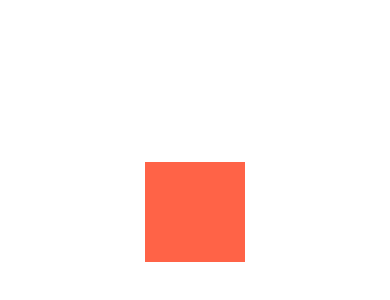
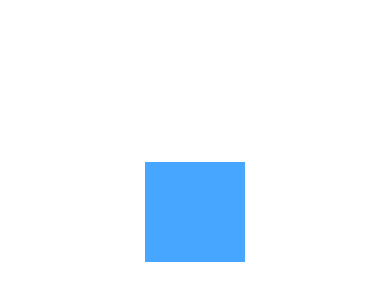
Before and after one commit to proxima2182/practice-react-native, a React Native app: screen / in a window 390 px wide. Shown: the part 410-710 px from the top of the page. Built offline with nearby package versions, Linux system fonts and the light colour scheme.

Commit message:
Do(Practice) : animated interpolation

```diff
--- a/App.js
+++ b/App.js
@@ -1,5 +1,5 @@
 import styled from "styled-components/native";
-import {Animated, Pressable} from "react-native";
+import {Animated, Dimensions, Pressable} from "react-native";
 import {useRef, useState} from "react";
 
 const Container = styled.View`
@@ -14,6 +14,9 @@
     width: 100px;
     height: 100px;
 `;
+
+const {width: SCREEN_WIDTH, height: SCREEN_HEIGHT} = Dimensions.get("screen");
+
 export default function App() {
     // 1. Animated.Value 를 사용한다
     // 2. 직접 Animated.Value 값을 설정하지 않는다
@@ -23,34 +26,42 @@
 
     // state 는 rerender 하기 때문에 animation 관련 상태값을 저장하기 위해서는 useRef 를 사용해야한다
     // useRef 를 사용하면 초기화된다고 해서 reset 되지 않음
-    const Y_POSITION = useRef(new Animated.Value(200)).current;
+    const POSITION = useRef(new Animated.ValueXY({x: 0, y: 200})).current;
     const [up, setUp] = useState(false);
     // 생성되어있는 Component 를 Animated 로 바꾸는 방법
     const AnimatedBox = Animated.createAnimatedComponent(Box);
 
     const toggleUp = () => {
         setUp(prev => !prev)
-        Y_POSITION.addListener(({value}) => {
-            // console.log(value)
-        })
     }
     const moveUp = () => {
-        Animated.timing(Y_POSITION, {
+        Animated.timing(POSITION, {
             toValue: up ? 200 : -200,
-            useNativeDriver: true,
+            // toValue: up ? {
+            //     x: 200,
+            //     y: 200
+            // } : {
+            //     x: -200,
+            //     y: -200
+            // },
+            useNativeDriver: false, // useNativeDriver: true 하니 addListener 없이 작동안함
         }).start(toggleUp);
     }
-    // 왜 addListener 없으면 작동이 정상으로안되지..?
-    Y_POSITION.addListener(({value}) => {
-        // console.log(value)
-    })
-    const opacityValue = Y_POSITION.interpolate({
+    const opacityValue = POSITION.y.interpolate({
         inputRange: [-200, 0, 200],
         outputRange: [1, 0, 1]
-    })
-    const borderRadius = Y_POSITION.interpolate({
+    });
+    const borderRadius = POSITION.y.interpolate({
         inputRange: [-200, 200],
         outputRange: [100, 0]
+    });
+    const rotation = POSITION.y.interpolate({
+        inputRange: [-200, 200],
+        outputRange: ["-360deg", "360deg"]
+    });
+    const bgColor = POSITION.y.interpolate({
+        inputRange: [-200, 200],
+        outputRange: ["rgb(255,99,71)", "rgb(71,166,255)"]
     })
     return (
         <Container>
@@ -58,9 +69,12 @@
                 <AnimatedBox style={{
                     opacity: opacityValue,
                     borderRadius: borderRadius,
-                    transform: [{
-                        translateY: Y_POSITION,
-                    }]
+                    backgroundColor: bgColor,
+                    transform: [
+                        // {translateY: POSITION.y},
+                        // {translateX: POSITION.x},
+                        ...POSITION.getTranslateTransform(),
+                        {rotateY: rotation}]
                 }}/>
             </Pressable>
         </Container>
```
